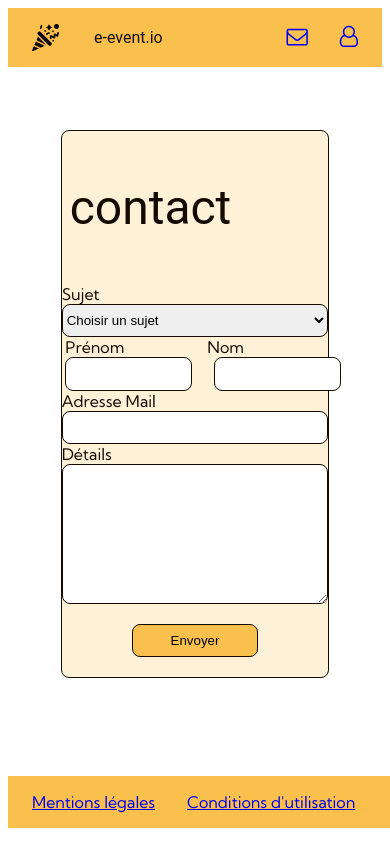
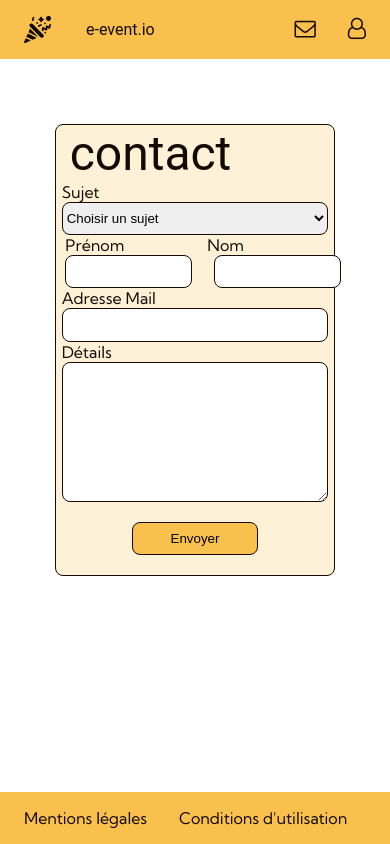
Before and after one commit to PCFv2-2/E-Events.io, a PHP site: page /frontEnd/contact.php in a window 390 px wide. Run offline with PHP 8.4, Linux system fonts and the light colour scheme; some web fonts are replaced.

Commit message:
Fix : header
- header is now full screen and responsive
- adding a new homepage

```diff
--- a/assets/styles/headerAndFooter.css
+++ b/assets/styles/headerAndFooter.css
@@ -8,6 +8,11 @@ main {
     margin: 0 auto;
     padding: 30px 20px;
 
+}
+
+a{
+    color: var(--black);
+    text-decoration: none;
 }
 
 .container_top_bot{
--- a/assets/styles/main.css
+++ b/assets/styles/main.css
@@ -1,3 +1,9 @@
+* {
+    margin: 0;
+    padding: 0;
+    box-sizing: border-box;
+}
+
 @font-face {
     font-family: "FLORAL";
     src: url("../fonts/FloralBold.otf") format("opentype");
@@ -6,6 +12,12 @@
 @font-face {
     font-family: "Kumbh";
     src: url("../fonts/KumbhSans.ttf") format("truetype");
+}
+
+body {
+    margin:0;
+    position: relative;
+    padding-bottom: 58px;
 }
 
 :root {
--- a/frontEnd/header.php
+++ b/frontEnd/header.php
@@ -23,9 +23,11 @@ function startPage($title){
             <!-- This section gets pushed to the left side-->
             <div class="container_top_bot__section">
                 <div class="container_top_bot__item">
-                    <img width="30" src="../assets/images/Logo_Black_No_Text.png" alt="logo du site E-Events.IO"/>
+                    <a href="homepage.php">
+                        <img width="30" src="../assets/images/Logo_Black_No_Text.png" alt="logo du site E-Events.IO"/>
+                    </a>
                 </div>
-                <div class="container_top_bot__item container_top_botButton">e-event.io</div>
+                <div class="container_top_bot__item container_top_botButton"><a href="homepage.php">e-event.io</a></div>
             </div>
             <!-- This section gets pushed to the right side-->
             <div class="container_top_bot__section">
```
Also changed, not shown: frontEnd/homepage.php (added, +17 -0 lines).
